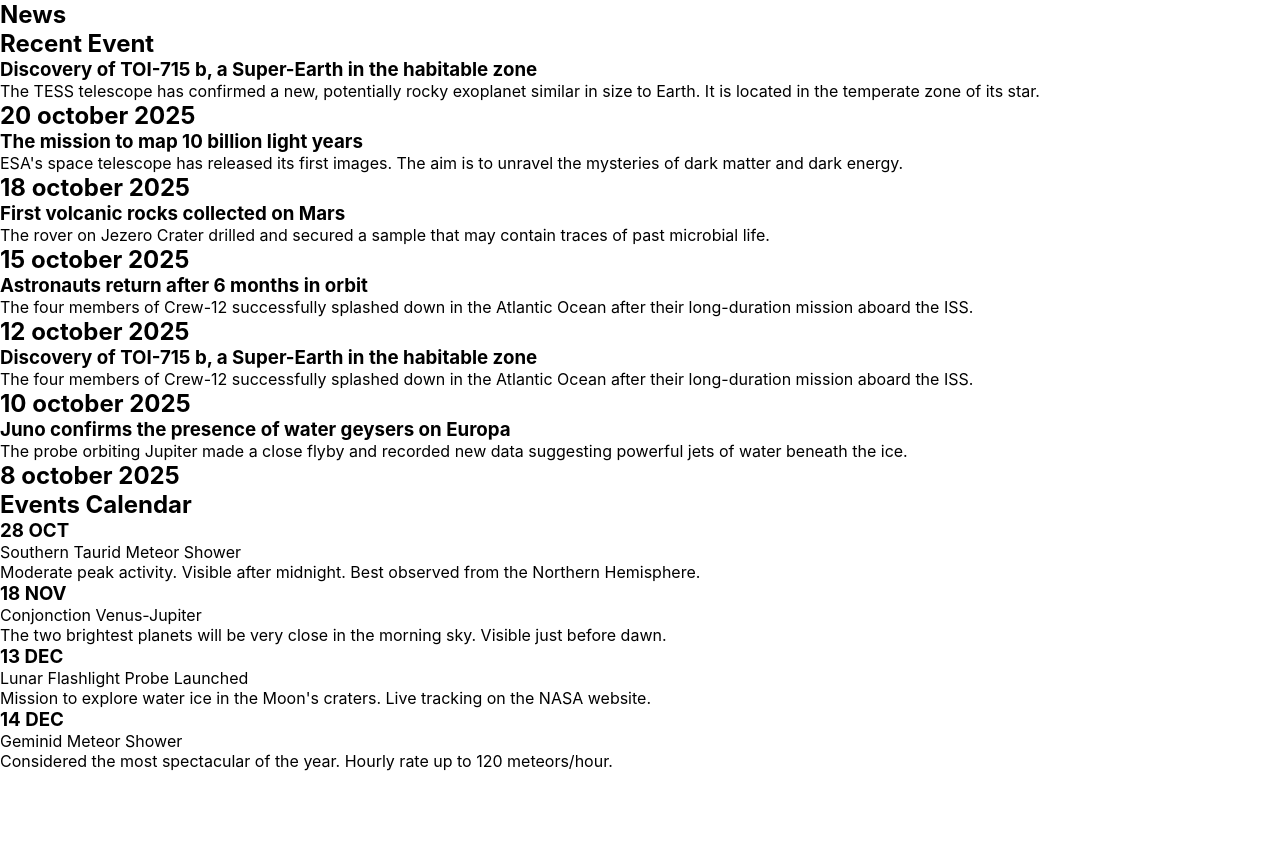
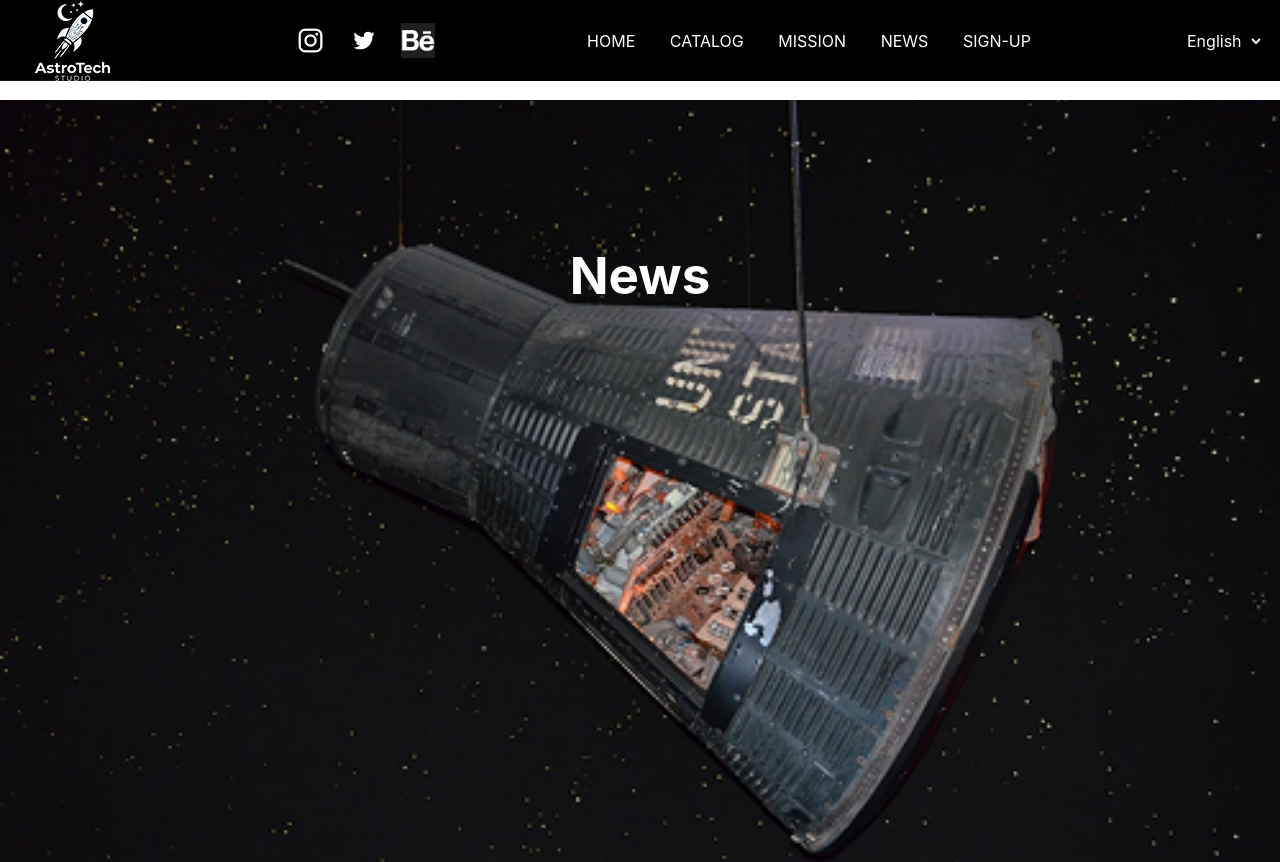
Before and after one commit to asettar/CosmicExplore, a plain HTML site: page news.html in a window 1280 px wide. Shown: the top 862 px of the page. Before the commit the page ends 800 px from the top, so only its background shows below. Drawn offline with Linux system fonts and the light colour scheme.

Commit message:
fix news page

```diff
--- a/news.html
+++ b/news.html
@@ -3,7 +3,9 @@
 <head>
     <meta charset="UTF-8">
     <meta name="viewport" content="width=device-width, initial-scale=1.0">
+    <link rel="stylesheet" href="style_news.css">
     <link rel="stylesheet" href="style.css">
+    <link rel="stylesheet" href="style_catalog.css">
     <link rel="preconnect" href="https://fonts.googleapis.com">
 <link rel="preconnect" href="https://fonts.gstatic.com" crossorigin>
 <link href="https://fonts.googleapis.com/css2?family=Poppins:wght@500;600&display=swap" rel="stylesheet">
@@ -11,7 +13,43 @@
     <title>Document</title>
 </head>
 <body>
+    <header>
+        <nav class="nav-wrap">
+            <img src="pictures/logo.jpg" alt="">
 
+            <div class = "header-icons">
+                <img src="pictures/icons/insta.png" alt="">
+                <img src="pictures/icons/twitter.png" alt="">
+                <img src="pictures/icons/Be.png" alt="">
+            </div>
+            <ul class="navbar-links">
+                <li><a href="index.html">HOME</a></li>
+                <li><a href="catalog.html">CATALOG</a></li>
+                <li><a href="mission.html">MISSION</a></li>
+                <li><a href="news.html">NEWS</a></li>
+                <li><a href="signup.html">SIGN-UP</a></li>
+            </ul>
+            <div class = "burger-lang">
+                <select name="language" class = "header-select">
+                    <option value="English">English</option>
+                    <option value="French">French</option>
+                    <option value="Spanish">Spanish</option>
+                    <option value="Arabic">Arabic</option>
+                </select>
+                <a href="#" onclick="toggleSection()"><img src="pictures/icons/Menu.png" alt="" class = "burger-img"></a>
+            </div>
+        </nav>
+        <div class = "menu">
+            <a href="#" onclick="removeSection()"><img src="pictures/icons/Menu.png" alt="" class = "burger-img"></a>
+            <ul class="navbar-links-hidden">
+                <li><a href="index.html">HOME</a></li>
+                <li><a href="catalog.html">CATALOG</a></li>
+                <li><a href="mission.html">MISSION</a></li>
+                <li><a href="news.html">NEWS</a></li>
+                <li><a href="signup.html">SIGN-UP</a></li>
+            </ul>
+        </div>
+    </header>
     <section class="news_hero_section">
       <div class="hero_div">
        <h2>News</h2>
@@ -111,5 +149,38 @@
      </div>
     </div>
     </section>
+    <!-- footer_page -->
+     <footer>
+        <img src="pictures/Footer/logo.png" class="logo_footer" alt="logo">
+        <div class="media_contact">
+            <img src="pictures/Footer/Linkedin_f.png" alt="Social Network"/>
+            <img src="pictures/Footer/Facebook_f.png" alt="Social Network"/>
+            <img src="pictures/Footer/Twitter_f.png" alt="Social Network"/>
+        </div>
+        <div class="Container_footer">
+            <table>
+                <tr>
+                    <th><b>Legal</b></th>
+                    <th><b>Information</b></th>
+                    <th><b>Company</b></th>
+                </tr>
+                <tr>
+                    <td>Terms of Service</td>
+                    <td><a href="index.html#faq">FAQ</a></td>
+                    <td><a href="index.html">About Us</a></td>
+                </tr>
+                <tr>
+                    <td>Privacy Policy</td>
+                    <td><a href="catalog.html">Catalog</a></td>
+                    <td><a href="news">News</a></td>
+                </tr>
+                <tr>
+                    <td>Cookies</td>
+                    <td><a href="index.html#subscribe">Help</a></td>
+                    <td><a href="signup.html">Sign up</a></td>
+                </tr>
+            </table>
+        </div>
+    </footer>
 </body>
 </html>
--- a/style_news.css
+++ b/style_news.css
@@ -19,7 +19,7 @@
 }
 
 .news_hero_section{
-    background-image: url(images/news_banner.png);
+    background-image: url(pictures/news/news_banner.png);
     background-size: cover;
     background-position: center;
     width: 100%;
@@ -28,6 +28,7 @@
     align-items: center;
     justify-content: center;
     margin: 0 0 40px 0;
+    margin-top: 100px;
 }
 
 .hero_div{
@@ -85,7 +86,7 @@
 
 .recent_event_card1{
     padding: 70px 30px ;
-    background-image: url(images/news_card1.png) ;
+    background-image: url(pictures/news/news_card1.png) ;
 }
 
 .recent_event_card1 h3{
@@ -101,7 +102,7 @@
 
 .recent_event_card2{
     padding: 70px 30px ;
-    background-image: url(images/news_card2.png) ;
+    background-image: url(pictures/news/news_card2.png) ;
 }
 
 .recent_event_card2 h3{
@@ -116,7 +117,7 @@
 
 .recent_event_card3{
     padding: 70px 30px ;
-    background-image: url(images/news_card3.png) ;
+    background-image: url(pictures/news/news_card3.png) ;
 }
 
 .recent_event_card3 h3{
@@ -131,7 +132,7 @@
 
 .recent_event_card4{
     padding: 70px 30px ;
-    background-image: url(images/news_card4.png) ;
+    background-image: url(pictures/news/news_card4.png) ;
 }
 
 .recent_event_card4 h3{
@@ -146,7 +147,7 @@
 
 .recent_event_card5{
     padding: 70px 30px ;
-    background-image: url(images/news_card5.png) ;
+    background-image: url(pictures/news/news_card5.png) ;
 }
 
 .recent_event_card5 h3{
@@ -161,7 +162,7 @@
 
 .recent_event_card6{
     padding: 70px 30px ;
-    background-image: url(images/news_card6.png) ;
+    background-image: url(pictures/news/news_card6.png) ;
 }
 
 .recent_event_card6 h3{
@@ -181,6 +182,7 @@
     background-color: #fff;
     margin: 0 0px ;
     padding: 0 0 0 0;
+    margin-bottom: 80px;
 }
 
 .event_calendar_section h2{
```
Also changed, not shown: pictures/news/news_banner.png (added), pictures/news/news_card1.png (added), pictures/news/news_card2.png (added), pictures/news/news_card3.png (added), pictures/news/news_card4.png (added), pictures/news/news_card5.png (added), pictures/news/news_card6.png (added).
